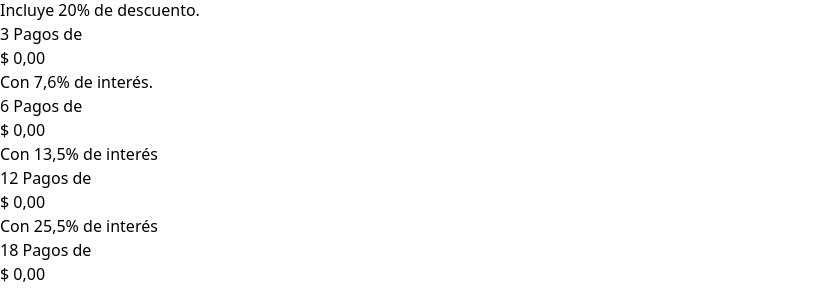
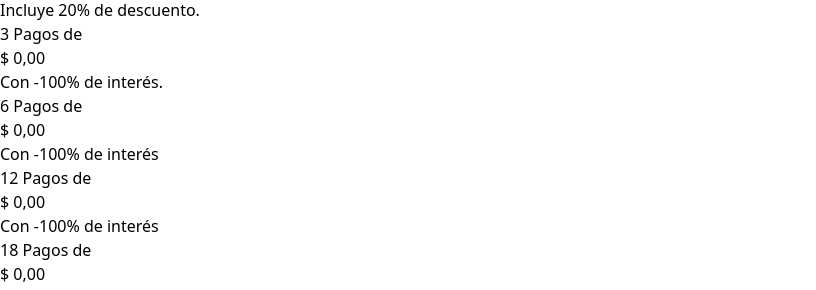
Before and after one commit to lbozzolo/calculadora-de-costos, a React (Vite) app: page / in a window 1280 px wide. Shown: the part 1511-1801 px from the top of the page, without its empty margins (0-816 px from the left). Built offline with nearby package versions, Linux system fonts and the light colour scheme.

Commit message:
fix: valor por defecto de tasas cambiado a 0

```diff
--- a/src/components/CalculadoraGarantia.jsx
+++ b/src/components/CalculadoraGarantia.jsx
@@ -38,10 +38,10 @@ const parseArgentineNumber = (value) => {
 
 // Configuración de tasas de interés desde variables de entorno
 const INTEREST_RATES = {
-  three: parseFloat(import.meta.env.VITE_RATE_THREE) || 1.076,
-  six: parseFloat(import.meta.env.VITE_RATE_SIX) || 1.135,
-  twelve: parseFloat(import.meta.env.VITE_RATE_TWELVE) || 1.255,
-  eighteen: parseFloat(import.meta.env.VITE_RATE_EIGHTEEN) || 1.361,
+  three: parseFloat(import.meta.env.VITE_RATE_THREE) || 0,
+  six: parseFloat(import.meta.env.VITE_RATE_SIX) || 0,
+  twelve: parseFloat(import.meta.env.VITE_RATE_TWELVE) || 0,
+  eighteen: parseFloat(import.meta.env.VITE_RATE_EIGHTEEN) || 0,
 };
 
 export default function CalculadoraGarantia() {
```
